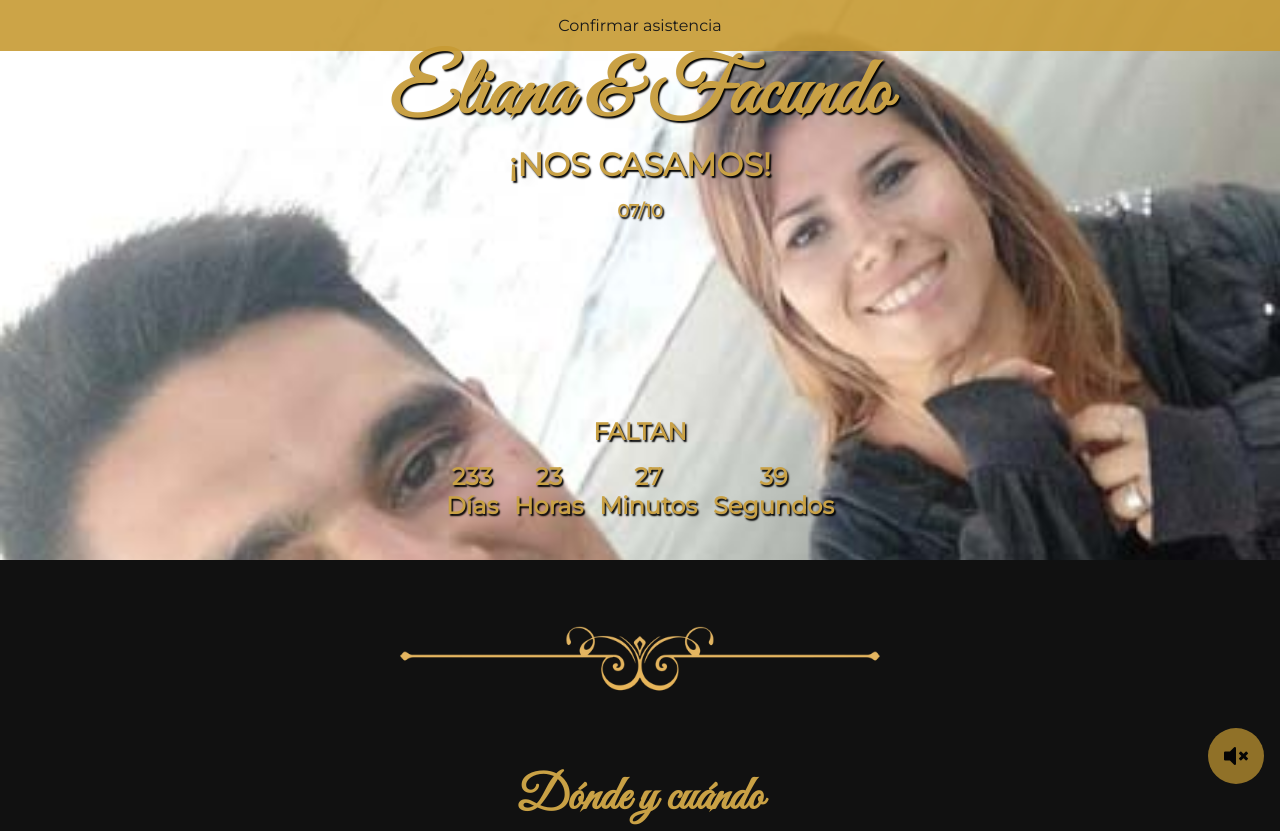
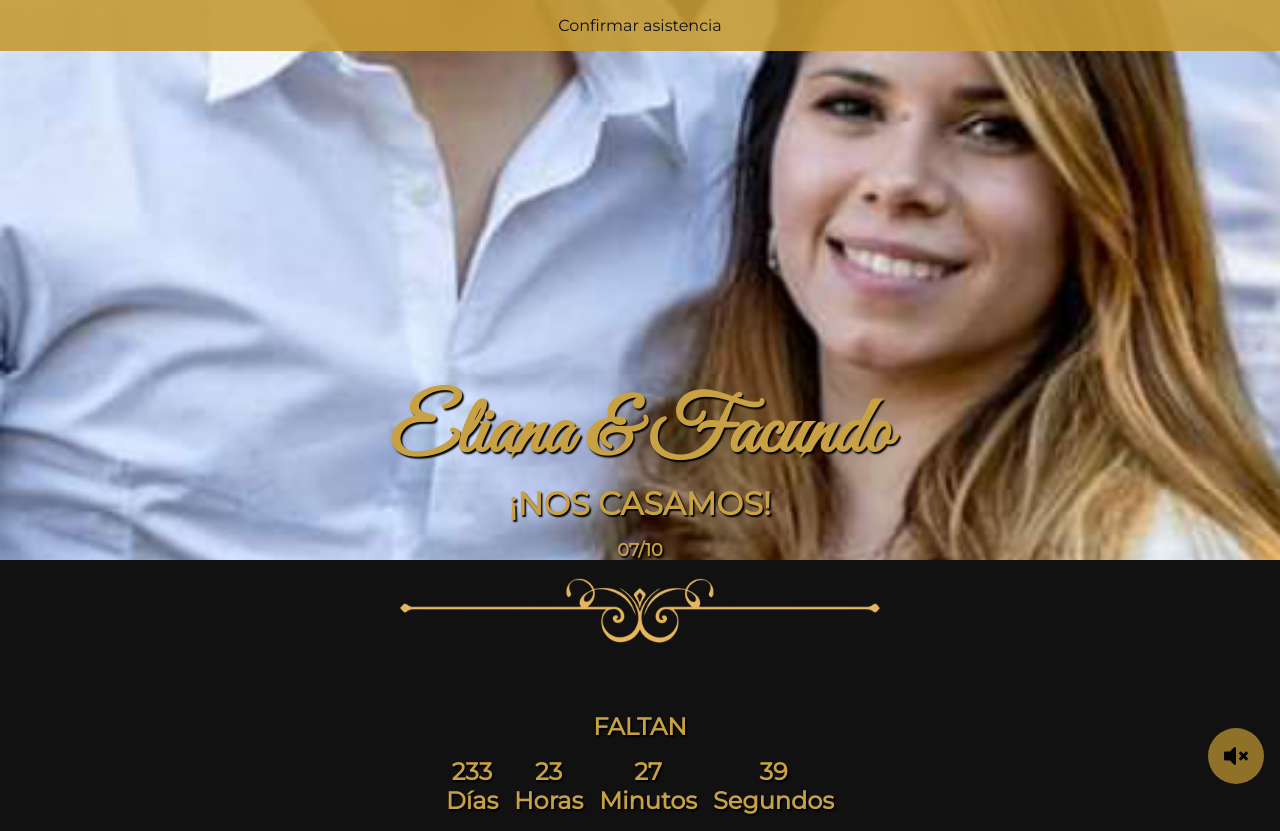
Before and after one commit to AbuelaBillie/invitavit, a plain HTML site: page eliFacu.html in a window 1280 px wide. Shown: the top 831 px of the page. Drawn offline with Linux system fonts and the light colour scheme.

Commit message:
modificaciones esteticas eliFacu

```diff
--- a/css/eliana.css
+++ b/css/eliana.css
@@ -16,8 +16,9 @@ h1{
     text-shadow: 0.1rem 0.1rem 0.1rem rgb(0, 0, 0);
 }
 .textoBanner{
-  justify-content:center;
-  margin-bottom: 9rem;
+  justify-content:flex-end;
+ margin-bottom: 0;
+  margin-top: 24rem;
   height: 25rem;
 }
 .textoBanner h2{
@@ -27,10 +28,7 @@ h1{
     margin-bottom: 1rem;
     text-shadow: 0.1rem 0.1rem 0.1rem rgb(0, 0, 0);
 }
-.textoBanner p{
- font-size: 1.1rem;
 
-}
 .btnAudio{
     background-color: #c79b33;
   }
@@ -38,7 +36,7 @@ h1{
       color: black;
   }
 .banner {
-    background-image: url("../img/galeriaEliana/2.webp");
+    background-image: url("../img/galeriaEliana/fotoPortada.webp");
     height: 35rem;
   background-size: cover;
 }
@@ -46,13 +44,20 @@ h1{
     margin-top: 3rem;
   }
   .banner p{
-    margin-top: 0rem;
+    margin-top: 9rem;
   }
+  .textoBanner p{
+    font-size: 1.1rem;
+    margin-top:0 ;
+   }
   .separadorFin{
     margin-bottom: 3rem;
   }
+  #primerSeparador{
+    margin-top: 0rem;
+  }
  .dondeCuando h3{
-   margin-top: 1rem;
+   margin-top: 10rem;
  }
  .precioTarjeta{
    display: flex;
--- a/eliFacu.html
+++ b/eliFacu.html
@@ -44,7 +44,7 @@
       <!-- Informacion -->
       <section class="info">
         <!-- Donde y cuando -->
-        <div class="separadorInicio"></div>
+        <div id="primerSeparador" class="separadorInicio"></div>
         <article class="dondeCuando">
           <h3>Dónde y cuándo</h3>
           <h4>CEREMONIA RELIGIOSA</h4>
```
Also changed, not shown: img/galeriaEliana/fotoPortada.webp (added).
